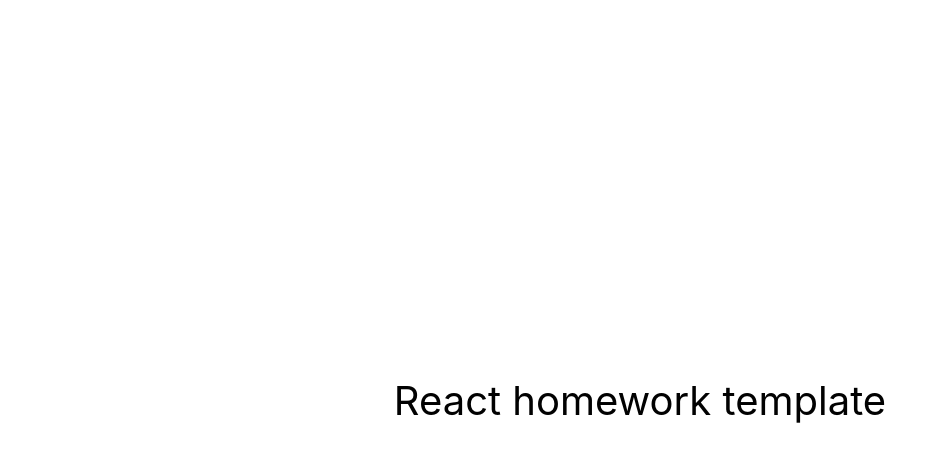
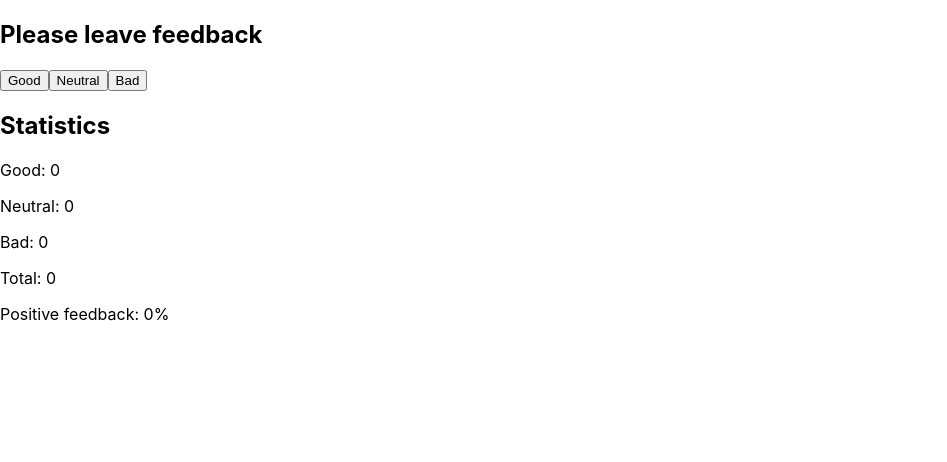
Before and after one commit to IvanHolovakha/goit-react-hw-02-feedback, a React (Create React App) app: page / in a window 1280 px wide. Shown: the top 462 px of the page, without its empty margins (0-947 px from the left). Built offline with nearby package versions, Linux system fonts and the light colour scheme.

Commit message:
add task 1

```diff
--- a/src/components/App.jsx
+++ b/src/components/App.jsx
@@ -1,16 +1,8 @@
+import { Counter } from "./Counter";
 export const App = () => {
   return (
-    <div
-      style={{
-        height: '100vh',
-        display: 'flex',
-        justifyContent: 'center',
-        alignItems: 'center',
-        fontSize: 40,
-        color: '#010101'
-      }}
-    >
-      React homework template
+    <div>
+      <Counter />
     </div>
   );
 };
--- /dev/null
+++ b/src/components/Counter.js
@@ -0,0 +1,64 @@
+import React, { Component } from "react";
+// import ReactDOM from "react-dom";
+
+export class Counter extends Component {
+    state = {
+        good: 0,
+        neutral: 0,
+        bad: 0
+    };
+
+    onPositiveBtn = () => {
+        this.setState(state => ({
+          good: state.good + 1,
+        }));
+    };
+
+    onNeutralBtn = () => {
+        this.setState(state => ({
+          neutral: state.neutral + 1,
+        }));
+    };
+
+    onNegativeBtn = () => {
+        this.setState(state => ({
+          bad: state.bad + 1,
+        }));
+    };
+
+    countTotalFeedback = () => {
+        const {good, neutral, bad} = this.state;
+        return good+neutral+bad;
+    }
+
+    countPositiveFeedbackPercentage = () => {
+        const {good, neutral, bad} = this.state;
+        const total = good+neutral+bad;
+        const positiveFeedback = Math.round(good*(100/total));
+        return positiveFeedback;
+    }
+
+    render() {
+        const {good, neutral, bad} = this.state;
+        return (
+        <>
+            <div>
+                <h2>Please leave feedback</h2>
+                <div>
+                    <button type="button" onClick={this.onPositiveBtn}>Good</button>
+                    <button type="button" onClick={this.onNeutralBtn}>Neutral</button>
+                    <button type="button" onClick={this.onNegativeBtn}>Bad</button>
+                </div>
+            </div>
+            <div>
+                <h2>Statistics</h2>
+                <p>Good: {good}</p>
+                <p>Neutral: {neutral}</p>
+                <p>Bad: {bad}</p>
+                <p>Total: {this.countTotalFeedback()}</p>
+                <p>Positive feedback: {good && this.countPositiveFeedbackPercentage()}%</p>
+            </div>
+        </>
+        );
+    }
+}
```
